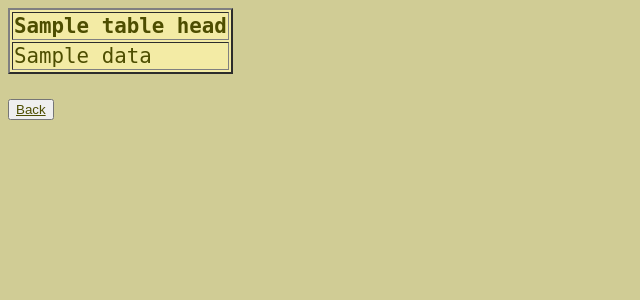
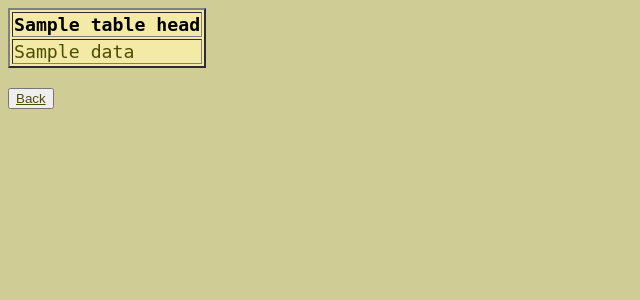
Before and after one commit to helgaKalicz/basic-SQL, a Flask app: template templates/queries.html in a window 1280 px wide. Shown: the top 300 px of the page, without its empty margins (0-640 px from the left). Run offline with Flask 2, Linux system fonts and the light colour scheme; the template is opened without the code that fills it: most values are stand-ins (such as "Sample title", 1, 10 or a date in 2020); some libraries are stand-ins or nearby versions.

Commit message:
final version

```diff
--- a/queries.py
+++ b/queries.py
@@ -55,7 +55,7 @@ def show_mentors_by_country():
 
 def show_contacts():
     return """SELECT schools.name, mentors.first_name, mentors.last_name FROM mentors
-              INNER JOIN schools ON mentors.id = schools.contact_person ORDER BY schools.name;"""
+              INNER JOIN schools ON mentors.id = schools.contact_person ORDER BY schools.name ASC;"""
 
 
 def show_applicants():
--- a/templates/queries.html
+++ b/templates/queries.html
@@ -4,15 +4,15 @@
         <meta charset="UTF-8">
         <title>Codecool</title>
     </head>
-    <body text="#4d4d00" bgcolor="#d0cc95" link="#4d4d00" vlink="#4d4d00" style="font-size:160%; font-family:monospace;">
+    <body bgcolor="#d0cc95" link="#4d4d00" vlink="#4d4d00" style="font-size:140%; font-family:monospace;">
         <table border="2" bgcolor="#f3eba5">
             {% for title in table_head %}
-            <th align="center">{{ title }}</th>
+            <th style="color: #000000" align="center">{{ title }}</th>
             {% endfor %}
             {% for datas in data_list %}
             <tr>
                 {% for data in datas %}
-                <td>{{ data }}</td>
+                <td style="color: #4d4d00">{{ data }}</td>
                 {% endfor %}
             </tr>
             {% endfor %}
```
